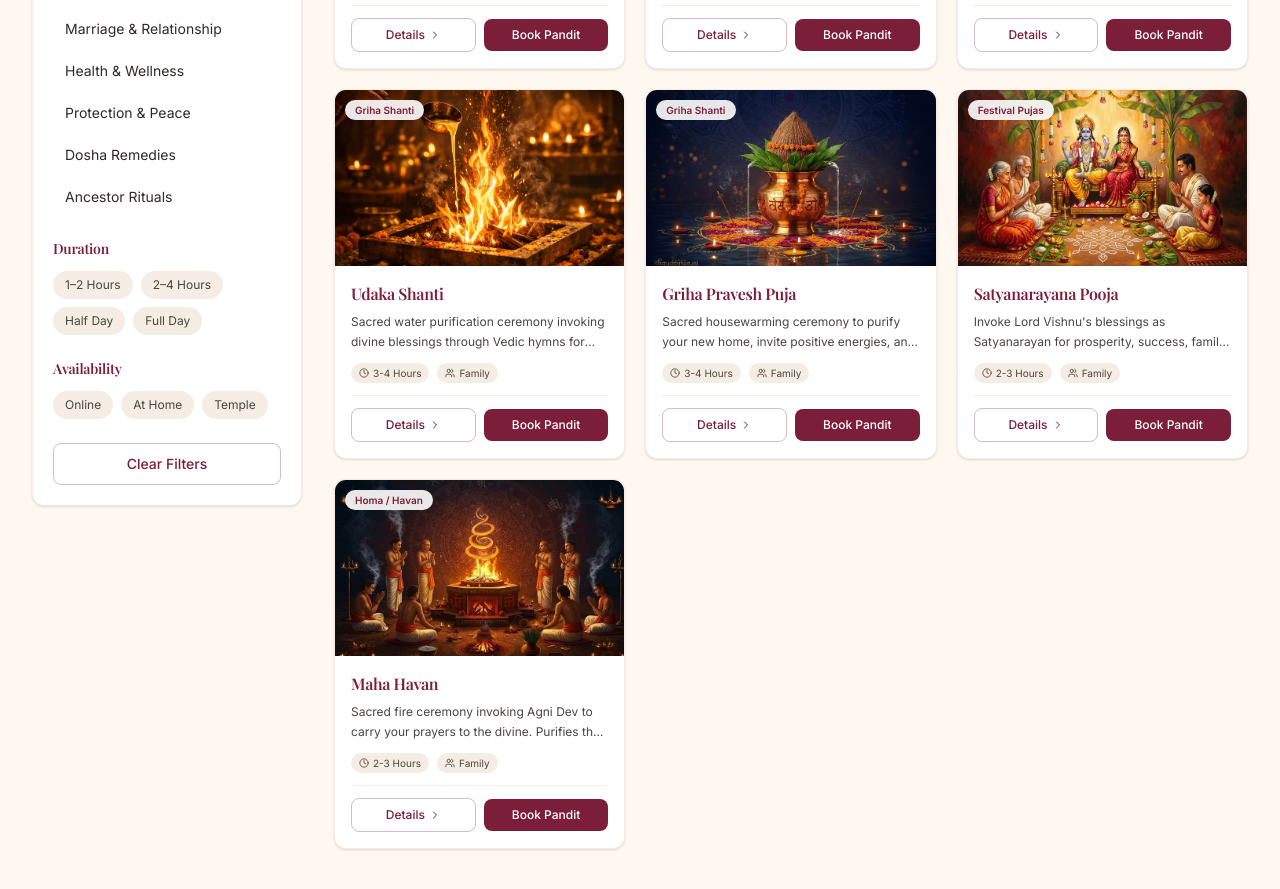
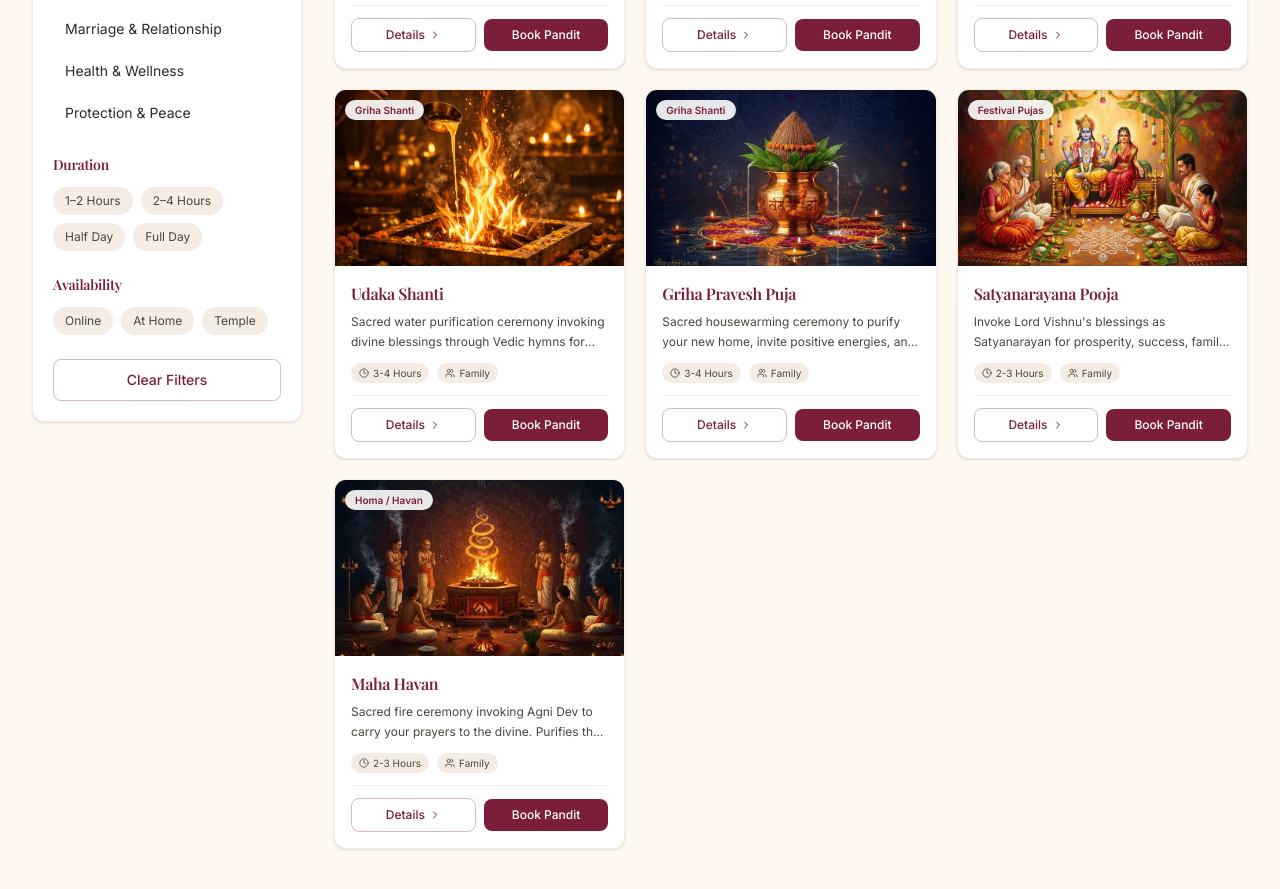
Before and after one commit to Sanjay10tech/puja-services, a Next.js app: page /services in a window 1280 px wide. Shown: the part 880-1769 px from the top of the page. Built offline with nearby package versions, Linux system fonts and the light colour scheme; a web font is replaced by a local one.

Commit message:
Update pandit image, remove gallery text overlays and two service filters

```diff
--- a/src/app/gallery/page.tsx
+++ b/src/app/gallery/page.tsx
@@ -1,7 +1,7 @@
 "use client";
 
 import { motion, AnimatePresence } from "framer-motion";
-import { Camera, X, ChevronLeft, ChevronRight, ZoomIn, ExternalLink } from "lucide-react";
+import { Camera, X, ChevronLeft, ChevronRight, ZoomIn } from "lucide-react";
 import { useState, useEffect, useCallback } from "react";
 import { PageTransition } from "@/components/layout/page-transition";
 
@@ -117,7 +117,6 @@ function Lightbox({
       <div className="flex items-center justify-between px-4 md:px-8 py-5 shrink-0">
         <div>
           <p className="text-white/50 text-xs">{currentIndex + 1} / {images.length}</p>
-          <p className="text-saffron/70 text-[10px] uppercase tracking-wider">{current.category}</p>
         </div>
         <button onClick={onClose} className="w-10 h-10 rounded-full bg-white/10 hover:bg-white/20 flex items-center justify-center transition-colors" aria-label="Close">
           <X className="w-5 h-5 text-white" />
@@ -152,11 +151,6 @@ function Lightbox({
         <button onClick={onNext} className="absolute right-2 sm:right-3 md:right-8 z-10 w-10 h-10 sm:w-12 sm:h-12 rounded-full bg-white/10 hover:bg-white/20 flex items-center justify-center transition-colors" aria-label="Next">
           <ChevronRight className="w-5 h-5 sm:w-6 sm:h-6 text-white" />
         </button>
-      </div>
-
-      {/* Caption */}
-      <div className="px-4 py-5 text-center shrink-0">
-        <p className="text-white font-serif font-semibold text-lg">{current.title}</p>
       </div>
     </motion.div>
   );
@@ -214,14 +208,6 @@ function GalleryCard({ image, index, onClick }: { image: GalleryImage; index: nu
           <ZoomIn className="w-4 h-4 text-white" />
         </div>
 
-        {/* Bottom content reveal */}
-        <div className="absolute bottom-0 left-0 right-0 p-5 translate-y-3 group-hover:translate-y-0 opacity-0 group-hover:opacity-100 transition-all duration-500">
-          <p className="text-saffron/80 text-[10px] uppercase tracking-widest mb-1">{image.category}</p>
-          <p className="text-white font-serif font-semibold text-base md:text-lg leading-tight mb-2">{image.title}</p>
-          <span className="inline-flex items-center gap-1 text-white/70 text-xs font-medium hover:text-saffron transition-colors">
-            View Details <ExternalLink className="w-3 h-3" />
-          </span>
-        </div>
       </div>
     </motion.div>
   );
@@ -247,11 +233,6 @@ function FilmCard({ film, index }: { film: SacredFilm; index: number }) {
           <source src={film.src} type="video/mp4" />
           Your browser does not support the video tag.
         </video>
-        {/* Caption */}
-        <div className="p-4">
-          <p className="text-saffron/80 text-[10px] uppercase tracking-widest mb-1">{film.category}</p>
-          <p className="text-white font-serif font-semibold text-base md:text-lg leading-tight">{film.title}</p>
-        </div>
       </div>
     </motion.div>
   );
--- a/src/app/services/page.tsx
+++ b/src/app/services/page.tsx
@@ -34,8 +34,6 @@ const filterPurpose = [
   "Marriage & Relationship",
   "Health & Wellness",
   "Protection & Peace",
-  "Dosha Remedies",
-  "Ancestor Rituals",
 ];
 
 const filterDuration = ["1–2 Hours", "2–4 Hours", "Half Day", "Full Day"];
@@ -178,8 +176,6 @@ export default function ServicesPage() {
         "Marriage & Relationship": ["marriage", "wedding", "relationship", "harmony"],
         "Health & Wellness": ["health", "longevity", "wellness", "healing"],
         "Protection & Peace": ["protection", "peace", "purification", "obstacle"],
-        "Dosha Remedies": ["dosha", "planetary", "navagraha", "remedies"],
-        "Ancestor Rituals": ["ancestor", "pitru", "shradh", "departed"],
       };
       const keywords = purposeMap[selectedPurpose] || [];
       if (keywords.length > 0) {
```
Also changed, not shown: public/images/pandit-manoj.jpg.
